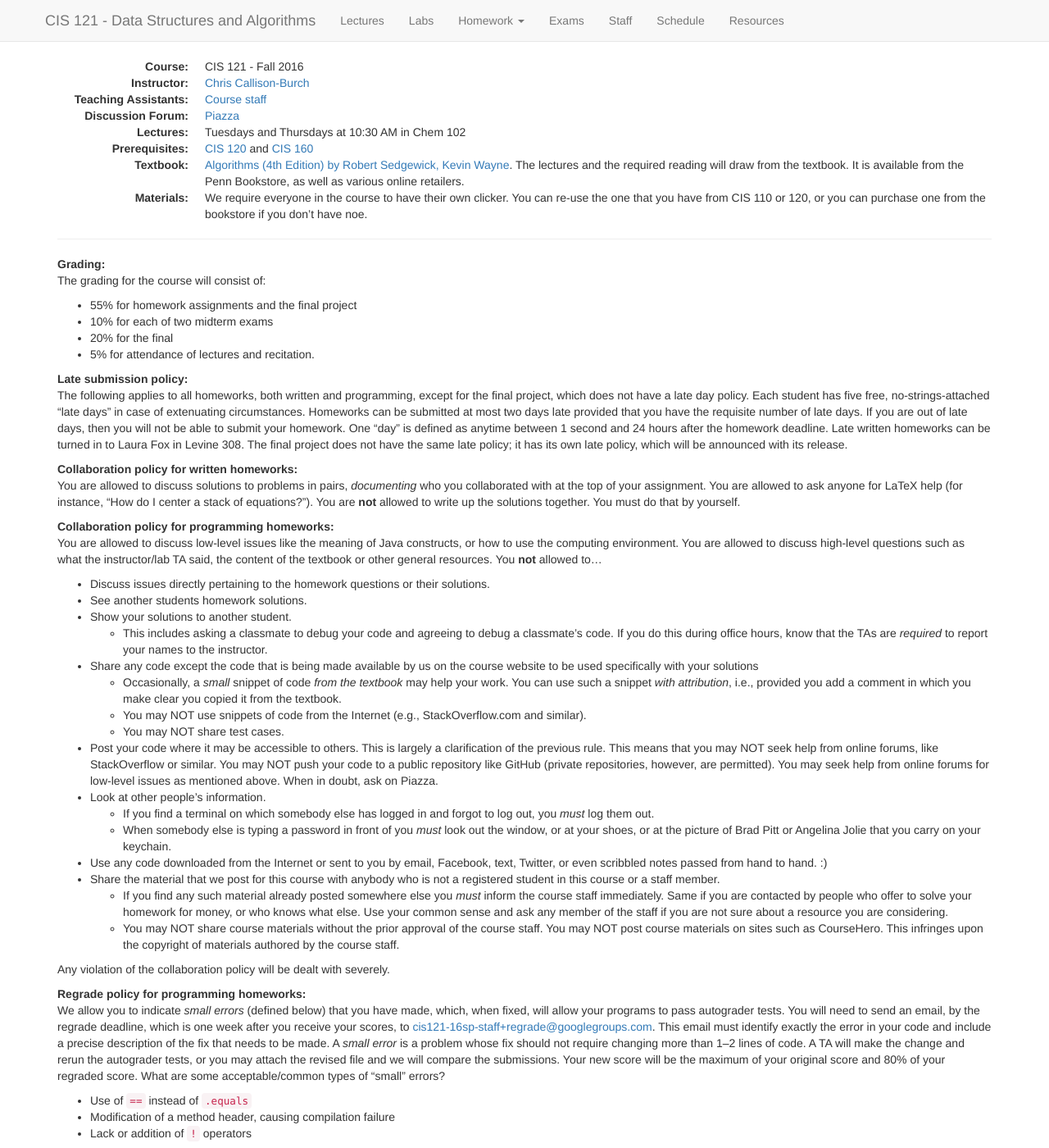
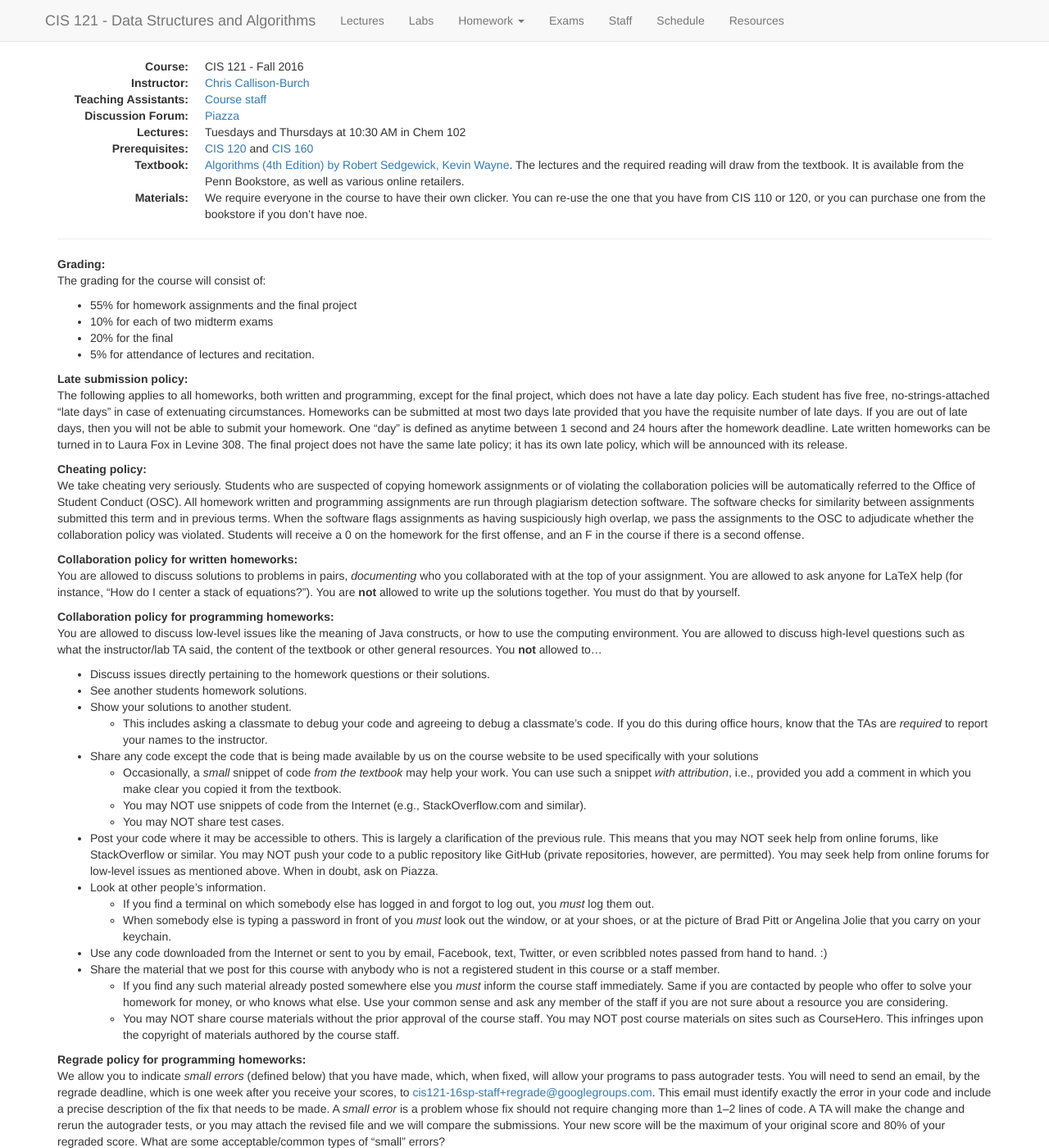
Before and after one commit to vikramkh/course-website-16fa, a Jekyll site: the page built from index.md, in a window 1280 px wide and 1400 px high. Shown: the whole window at 82% size. Built offline with Jekyll 4.4.1, drawn with Linux system fonts in a browser that asks for light colours; nearby versions of some CDN libraries.

Commit message:
Added cheating policy

```diff
--- a/index.md
+++ b/index.md
@@ -55,6 +55,9 @@ Late submission policy:
     Levine 308. The final project does not have the same late policy; it has its
     own late policy, which will be announced with its release.
 
+Cheating policy:
+
+: We take cheating very seriously. Students who are suspected of copying homework assignments or of violating the collaboration policies will be automatically referred to the Office of Student Conduct (OSC).  All homework written and programming assignments are run through plagiarism detection software.  The software checks for similarity between assignments submitted this term and in previous terms.  When the software flags assignments as having suspiciously high overlap, we pass the assignments to the OSC to adjudicate whether the collaboration policy was violated.  Students will receive a 0 on the homework for the first offense, and an F in the course if there is a second offense.
 
 Collaboration policy for written homeworks:
 
@@ -118,8 +121,6 @@ Collaboration policy for programming homeworks:
             CourseHero. This infringes upon the copyright of materials authored by
             the course staff.
 
-    Any violation of the collaboration policy will be dealt with severely.
-
 
 Regrade policy for programming homeworks:
 
```
